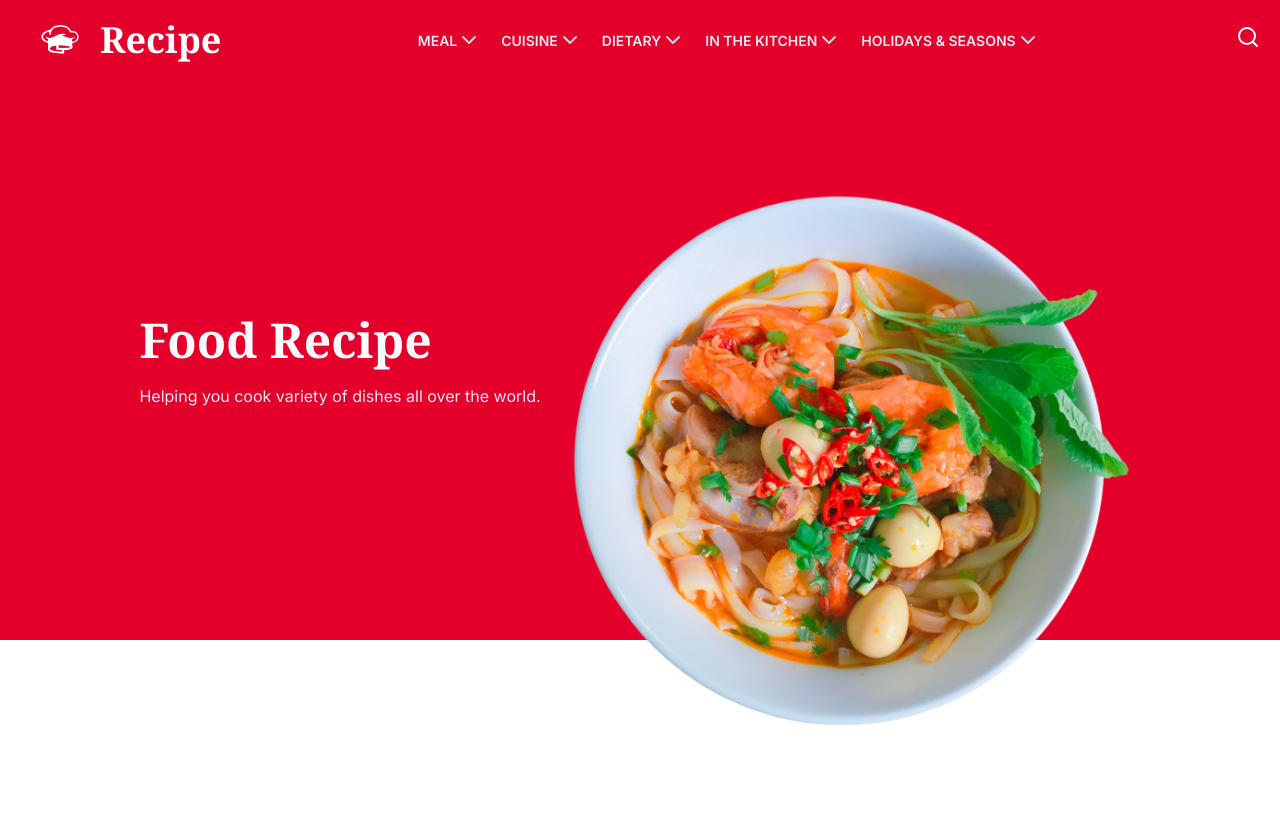
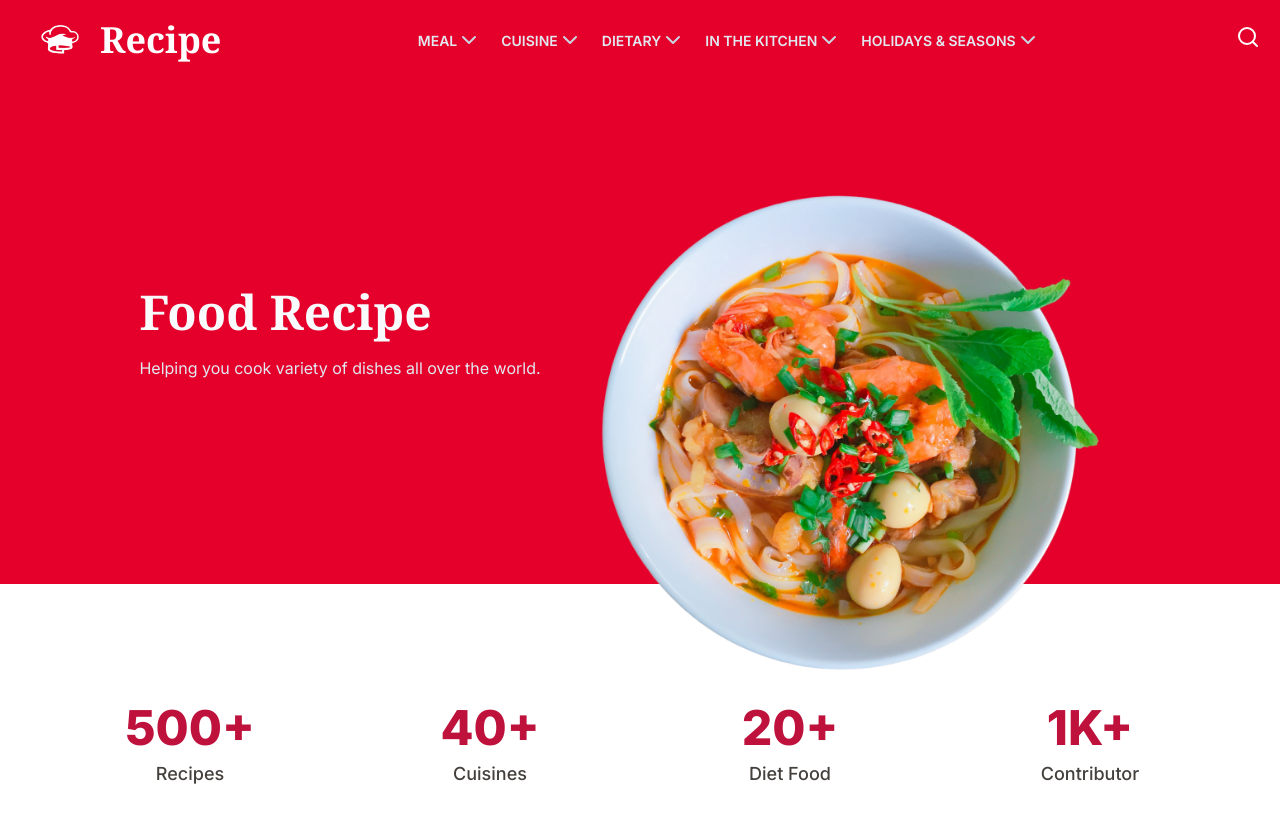
Before and after one commit to aunghein2003/recipe, a Next.js app: page / in a window 1280 px wide. Shown: the top 822 px of the page. Built offline with nearby package versions, Linux system fonts and the light colour scheme.

Commit message:
add quantity amount section homepage

```diff
--- a/package.json
+++ b/package.json
@@ -12,6 +12,7 @@
     "@types/node": "20.4.0",
     "@types/react": "18.2.14",
     "@types/react-dom": "18.2.6",
+    "aos": "^3.0.0-beta.6",
     "autoprefixer": "10.4.14",
     "eslint": "8.44.0",
     "eslint-config-next": "13.4.9",
@@ -22,5 +23,8 @@
     "react-dom": "18.2.0",
     "tailwindcss": "3.3.2",
     "typescript": "5.1.6"
+  },
+  "devDependencies": {
+    "@types/aos": "^3.0.4"
   }
 }
--- a/src/components/home/HeroSection.tsx
+++ b/src/components/home/HeroSection.tsx
@@ -3,7 +3,7 @@ import photo from "@/assests/photo3.png";
 
 export default function HeroSection() {
   return (
-    <div className="w-full h-[55vh] md:h-[60vh] lg:h-[80vh] pt-[15vh] md:pt-[13vh] px-10 flex flex-col lg:flex-row items-center justify-center bg-[#E4002B]">
+    <div className="w-full h-[60vh] lg:h-[73vh] pt-[15vh] md:pt-[13vh] px-10 flex flex-col lg:flex-row items-center justify-center bg-[#E4002B]">
       <div className="space-y-5 mb-5">
         <h1 className="text-4xl md:text-5xl font-bold font-serif text-slate-50">
           Food Recipe
@@ -12,7 +12,7 @@ export default function HeroSection() {
           Helping you cook variety of dishes all over the world.
         </p>
       </div>
-      <div className="relative w-full md:w-1/2 h-full -mb-24 sm:-mb-32 md:-mb-44">
+      <div className="relative w-full md:w-1/2 h-full -mb-20 sm:-mb-32 md:-mb-44">
         <Image
           src={photo}
           alt="hero section"
--- a/src/components/home/index.tsx
+++ b/src/components/home/index.tsx
@@ -5,6 +5,34 @@ export default function page() {
     <div>
       {/* Hero Section */}
       <HeroSection />
+
+      {/* Numbers Counting */}
+      <div className="p-10 mt-20 md:mt-28 lg:mt-20 flex justify-between items-center flex-wrap">
+        <div className="w-1/2 lg:w-1/4 mb-14 space-y-2 text-center">
+          <h1 className="text-3xl md:text-4xl lg:text-5xl font-extrabold text-rose-700">
+            500+
+          </h1>
+          <h3 className="text-lg font-medium text-stone-700">Recipes</h3>
+        </div>
+        <div className="w-1/2 lg:w-1/4 mb-14 space-y-2 text-center">
+          <h1 className="text-3xl md:text-4xl lg:text-5xl font-extrabold text-rose-700">
+            40+
+          </h1>
+          <h3 className="text-lg font-medium text-stone-700">Cuisines</h3>
+        </div>
+        <div className="w-1/2 lg:w-1/4 mb-14 space-y-2 text-center">
+          <h1 className="text-3xl md:text-4xl lg:text-5xl font-extrabold text-rose-700">
+            20+
+          </h1>
+          <h3 className="text-lg font-medium text-stone-700">Diet Food</h3>
+        </div>
+        <div className="w-1/2 lg:w-1/4 mb-14 space-y-2 text-center">
+          <h1 className="text-3xl md:text-4xl lg:text-5xl font-extrabold text-rose-700">
+            1K+
+          </h1>
+          <h3 className="text-lg font-medium text-stone-700">Contributor</h3>
+        </div>
+      </div>
 
       {/* Display Dishes */}
 
```
Also changed, not shown: 1 other file (tests, documents, lock files or other folders).
